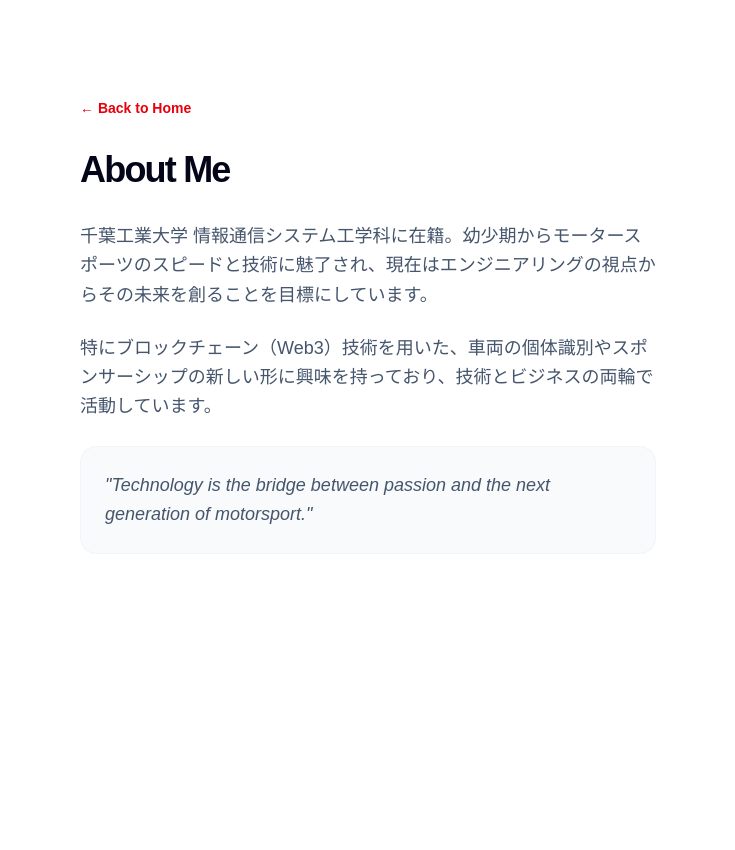
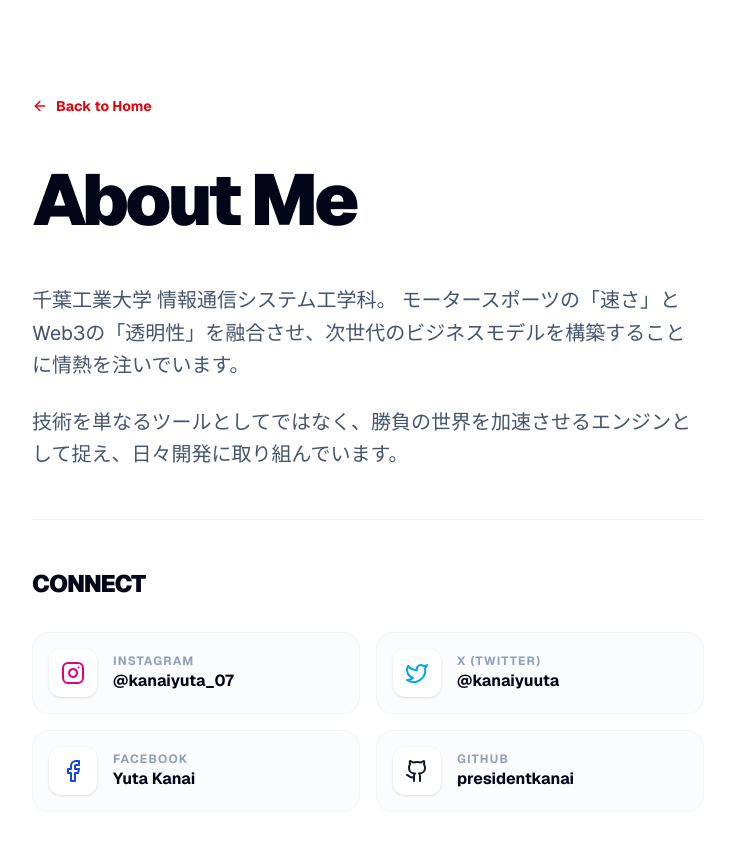
Before and after one commit to presidentkanai/KANAI.YUTA.github.io, a Next.js app: page /about in a window 1280 px wide. Shown: the top 850 px of the page, without its empty margins (272-1007 px from the left). Before the commit the page ends 800 px from the top, so only its background shows below. Built offline with nearby package versions, Linux system fonts and the light colour scheme.

Commit message:
Add social media links to About page

```diff
--- a/app/about/page.tsx
+++ b/app/about/page.tsx
@@ -1,26 +1,87 @@
 "use client";
 import { motion } from "framer-motion";
 import Link from "next/link";
+import { Github, Instagram, Facebook, Twitter, ArrowLeft } from "lucide-react";
 
 export default function About() {
+  const socialLinks = [
+    {
+      name: "Instagram",
+      url: "https://www.instagram.com/kanaiyuta_07/",
+      icon: <Instagram className="text-pink-600" />,
+      id: "@kanaiyuta_07"
+    },
+    {
+      name: "X (Twitter)",
+      url: "https://x.com/kanaiyuuta",
+      icon: <Twitter className="text-sky-500" />,
+      id: "@kanaiyuuta"
+    },
+    {
+      name: "Facebook",
+      url: "https://www.facebook.com/profile.php?id=100074776384590",
+      icon: <Facebook className="text-blue-700" />,
+      id: "Yuta Kanai"
+    },
+    {
+      name: "GitHub",
+      url: "https://github.com/presidentkanai",
+      icon: <Github className="text-slate-900" />,
+      id: "presidentkanai"
+    }
+  ];
+
   return (
-    <div className="min-h-screen bg-white text-slate-800 p-8 md:p-24 max-w-3xl mx-auto">
-      <Link href="/" className="text-sm text-red-600 font-bold hover:underline mb-8 inline-block">← Back to Home</Link>
+    <div className="min-h-screen bg-white text-slate-800 p-8 md:p-24 max-w-4xl mx-auto font-sans">
+      {/* 戻るボタン */}
+      <Link href="/" className="group flex items-center gap-2 text-sm text-red-600 font-bold mb-12 hover:opacity-70 transition-all">
+        <ArrowLeft size={16} className="group-hover:-translate-x-1 transition-transform" />
+        Back to Home
+      </Link>
 
-      <motion.article initial={{ opacity: 0, y: 20 }} animate={{ opacity: 1, y: 0 }}>
-        <h1 className="text-4xl font-black text-slate-950 mb-8 tracking-tighter">About Me</h1>
+      <motion.article
+        initial={{ opacity: 0, y: 20 }}
+        animate={{ opacity: 1, y: 0 }}
+        className="space-y-12"
+      >
+        {/* タイトル：KANAI.YUTAと同じフォント設定 */}
+        <h1 className="text-5xl md:text-7xl font-black text-slate-950 tracking-tighter">
+          About Me
+        </h1>
 
-        <div className="space-y-6 text-lg leading-relaxed text-slate-600">
+        <div className="space-y-6 text-lg md:text-xl leading-relaxed text-slate-600 max-w-2xl">
           <p>
-            千葉工業大学 情報通信システム工学科に在籍。幼少期からモータースポーツのスピードと技術に魅了され、現在はエンジニアリングの視点からその未来を創ることを目標にしています。
+            千葉工業大学 情報通信システム工学科。
+            モータースポーツの「速さ」とWeb3の「透明性」を融合させ、次世代のビジネスモデルを構築することに情熱を注いでいます。
           </p>
           <p>
-            特にブロックチェーン（Web3）技術を用いた、車両の個体識別やスポンサーシップの新しい形に興味を持っており、技術とビジネスの両輪で活動しています。
+            技術を単なるツールとしてではなく、勝負の世界を加速させるエンジンとして捉え、日々開発に取り組んでいます。
           </p>
-          <div className="bg-slate-50 p-6 rounded-2xl border border-slate-100 italic">
-            "Technology is the bridge between passion and the next generation of motorsport."
+        </div>
+
+        {/* SNSリンクセクション */}
+        <section className="pt-12 border-t border-slate-100">
+          <h2 className="text-2xl font-black text-slate-950 mb-8 tracking-tighter uppercase">Connect</h2>
+          <div className="grid grid-cols-1 md:grid-cols-2 gap-4">
+            {socialLinks.map((link) => (
+              <a
+                key={link.name}
+                href={link.url}
+                target="_blank"
+                rel="noopener noreferrer"
+                className="flex items-center gap-4 p-4 rounded-2xl border border-slate-100 bg-slate-50/50 hover:border-red-200 hover:bg-red-50/30 transition-all group"
+              >
+                <div className="p-3 bg-white rounded-xl shadow-sm group-hover:scale-110 transition-transform">
+                  {link.icon}
+                </div>
+                <div>
+                  <p className="text-xs font-bold text-slate-400 uppercase tracking-widest">{link.name}</p>
+                  <p className="text-slate-950 font-bold">{link.id}</p>
+                </div>
+              </a>
+            ))}
           </div>
-        </div>
+        </section>
       </motion.article>
     </div>
   );
```
